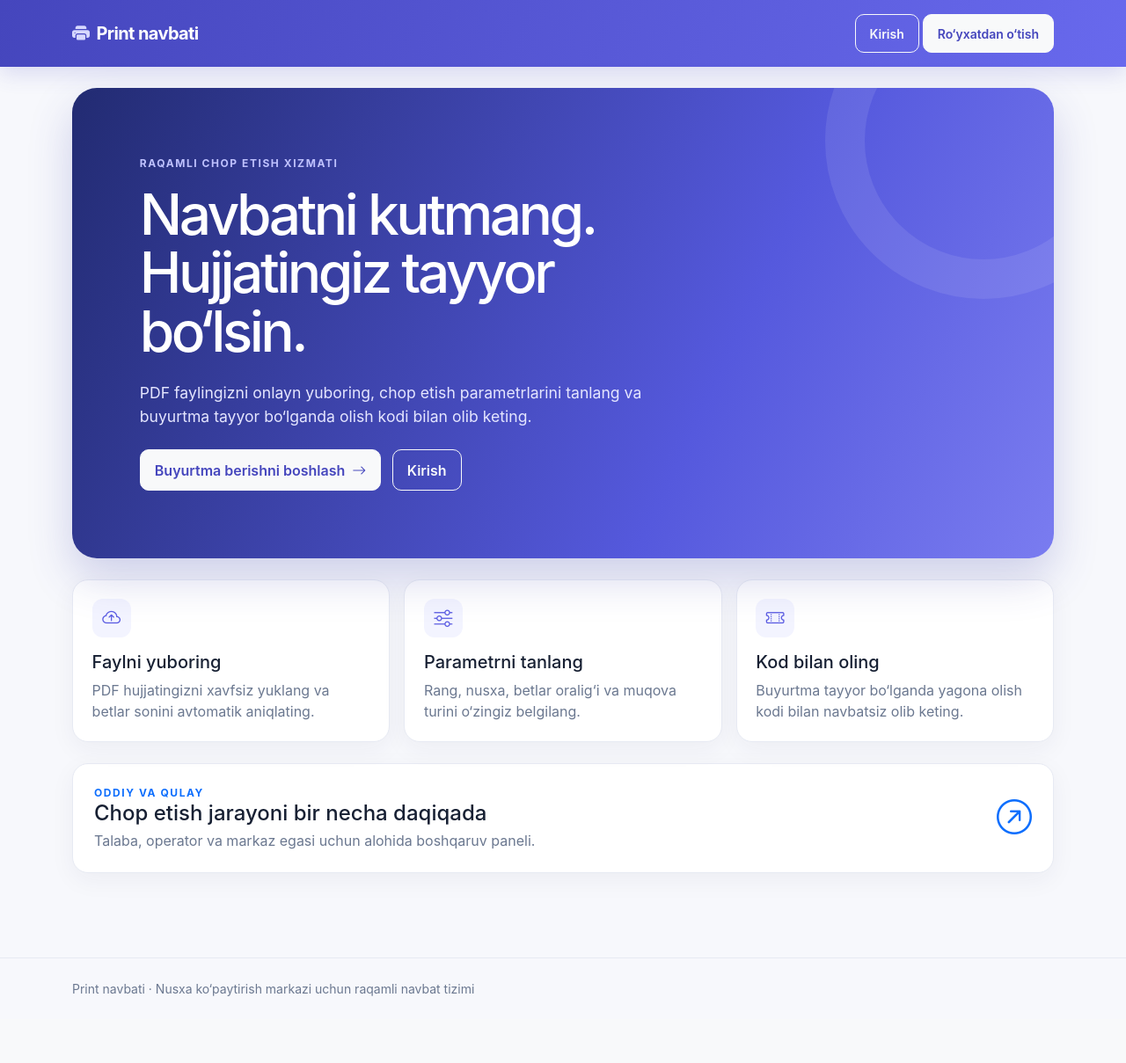
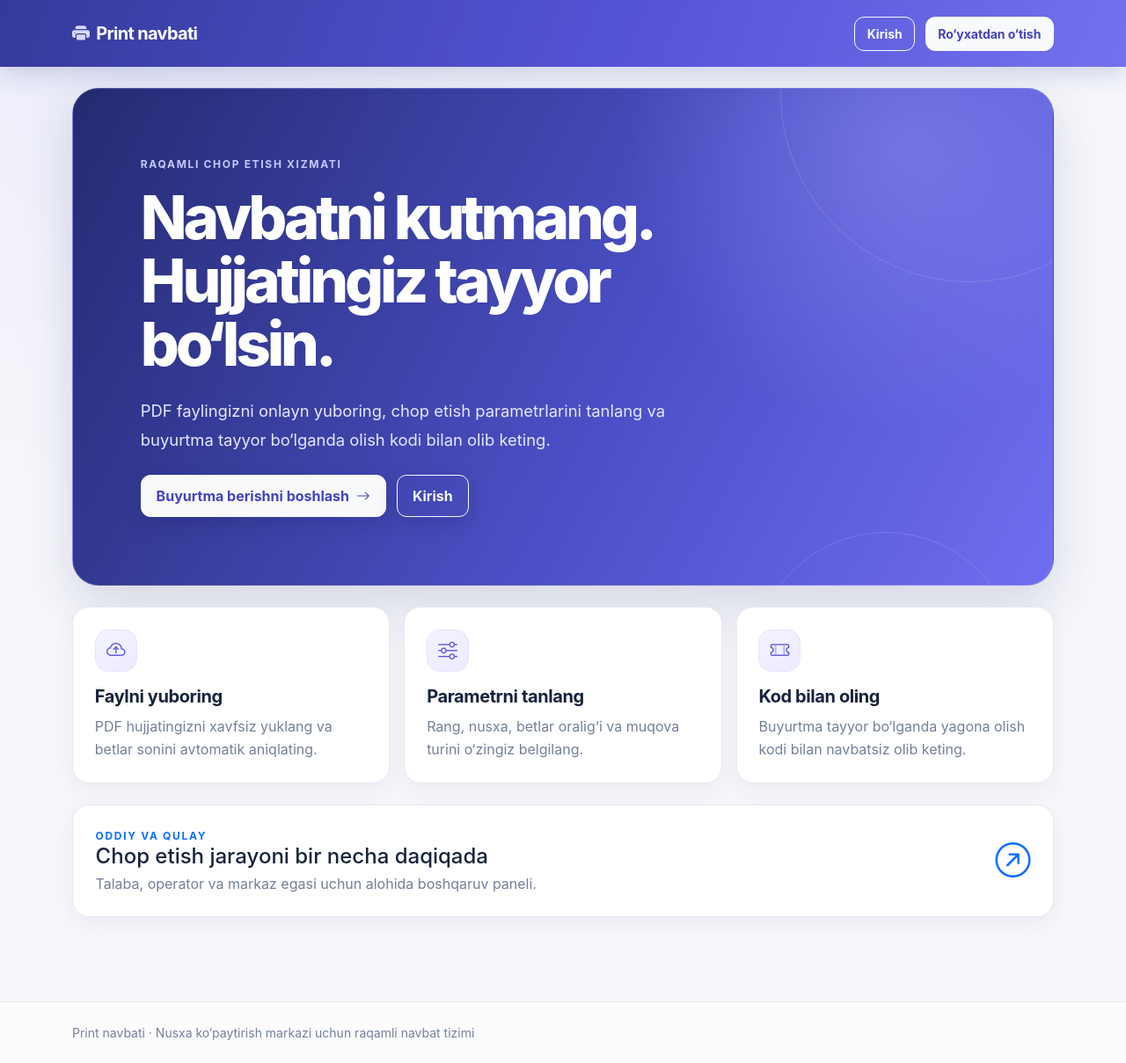
Before and after one commit to shunqor701/nodirbek-project, a Flask app: page / in a window 1280 px wide. Shown: the whole page at 88% size. Before the commit the page ends 1133 px from the top, so only its background shows below. Run offline with Flask 3, Linux system fonts and the light colour scheme.

Commit message:
Update project

```diff
--- a/nodir/static/css/style.css
+++ b/nodir/static/css/style.css
@@ -1,74 +1,257 @@
 :root {
-  --ink: #172033;
-  --muted: #6b7890;
-  --primary: #5b5ce2;
-  --primary-dark: #4546bd;
-  --lavender: #f3f4ff;
-  --line: #e7eaf3;
-  --success: #17a673;
-  --warning: #e59a25;
+  --ink: #18233c;
+  --muted: #74809a;
+  --primary: #5856dc;
+  --primary-dark: #4543bd;
+  --lavender: #f0efff;
+  --line: #e6e9f2;
+  --success: #158a67;
+  --warning: #c47b17;
+  --surface: #fff;
+  --shadow-sm: 0 8px 24px rgba(32, 43, 82, .06);
+  --shadow-lg: 0 20px 55px rgba(37, 45, 98, .16);
 }
 
 * { box-sizing: border-box; }
+
+html { scroll-behavior: smooth; }
+
 body {
+  display: flex;
+  flex-direction: column;
   min-height: 100vh;
   color: var(--ink);
-  background: #f7f8fc !important;
+  background:
+    radial-gradient(ellipse at 10% 0%, rgba(108, 105, 239, .08), transparent 34rem),
+    #f6f7fb;
   font-family: Inter, ui-sans-serif, system-ui, -apple-system, BlinkMacSystemFont, "Segoe UI", sans-serif;
+  -webkit-font-smoothing: antialiased;
 }
+
+body > main { flex: 1 0 auto; }
+
+a { color: var(--primary); text-decoration-thickness: 1px; text-underline-offset: 3px; }
+a:hover { color: var(--primary-dark); }
+
 .navbar {
-  background: linear-gradient(105deg, #4546bd 0%, #6869ed 100%) !important;
+  position: sticky;
+  top: 0;
+  z-index: 1020;
   min-height: 76px;
-  box-shadow: 0 8px 25px rgba(69, 70, 189, .16);
+  background: linear-gradient(110deg, #343a9a 0%, #5554d8 56%, #7371ed 100%) !important;
+  box-shadow: 0 8px 28px rgba(52, 58, 154, .2);
 }
-.navbar-brand { letter-spacing: -.03em; font-size: 1.25rem; }
+
+.navbar .container { gap: 1rem; }
+.navbar .container > div:last-child { display: flex; align-items: center; gap: .45rem; }
+.navbar-brand { letter-spacing: -.035em; font-size: 1.25rem; }
 .navbar-brand i { color: #d7d8ff; }
-.btn { border-radius: 10px; font-weight: 600; padding: .65rem 1rem; }
-.btn-primary { background: var(--primary); border-color: var(--primary); }
-.btn-primary:hover { background: var(--primary-dark); border-color: var(--primary-dark); }
+.navbar .btn { padding: .5rem .85rem; }
+
+.btn {
+  border-radius: 11px;
+  font-weight: 650;
+  padding: .7rem 1.05rem;
+  transition: transform .18s ease, box-shadow .18s ease, background-color .18s ease;
+}
+
+.btn:hover { transform: translateY(-1px); }
+.btn:active { transform: translateY(0); }
+.btn-primary {
+  background: linear-gradient(135deg, #625fe8, #4e4bcf);
+  border-color: var(--primary);
+  box-shadow: 0 5px 14px rgba(88, 86, 220, .18);
+}
+.btn-primary:hover {
+  background: linear-gradient(135deg, #514fcf, #403eae);
+  border-color: var(--primary-dark);
+  box-shadow: 0 8px 20px rgba(88, 86, 220, .25);
+}
 .btn-light { color: var(--primary-dark); }
+.btn-outline-light:hover { color: var(--primary-dark); }
+
 .hero {
+  position: relative;
+  isolation: isolate;
   overflow: hidden;
-  position: relative;
-  border-radius: 28px;
-  padding: clamp(2.2rem, 6vw, 5rem);
-  background: linear-gradient(115deg, #222b72 0%, #5559dd 65%, #7a7cf0 100%);
-  color: white;
-  box-shadow: 0 22px 50px rgba(57, 64, 170, .22);
+  border: 1px solid rgba(255, 255, 255, .16);
+  border-radius: 30px;
+  padding: clamp(2.2rem, 6vw, 5.2rem);
+  color: #fff;
+  background:
+    radial-gradient(circle at 85% 12%, rgba(165, 163, 255, .38), transparent 20rem),
+    linear-gradient(118deg, #242b71 0%, #4c50c8 58%, #706ef0 100%);
+  box-shadow: var(--shadow-lg);
 }
+
+.hero::before,
 .hero::after {
   content: "";
-  width: 360px; height: 360px;
-  position: absolute; right: -100px; top: -120px;
-  border: 45px solid rgba(255,255,255,.09);
+  position: absolute;
+  z-index: -1;
+  border: 1px solid rgba(255, 255, 255, .14);
   border-radius: 50%;
+  pointer-events: none;
 }
-.hero h1 { max-width: 650px; font-size: clamp(2.1rem, 5vw, 4.3rem); letter-spacing: -.055em; line-height: 1.04; }
-.hero p { max-width: 600px; color: #e5e6ff; font-size: 1.1rem; }
-.eyebrow { color: #bfc2ff; text-transform: uppercase; letter-spacing: .13em; font-size: .75rem; font-weight: 700; }
-.feature-card, .panel, .form-card, .table-wrap {
+
+.hero::before { width: 430px; height: 430px; right: -120px; top: -210px; }
+.hero::after { width: 300px; height: 300px; right: 40px; bottom: -240px; }
+.hero > * { position: relative; z-index: 1; }
+.hero h1 {
+  max-width: 700px;
+  margin-bottom: 0;
+  font-size: clamp(2.2rem, 5.4vw, 4.5rem);
+  font-weight: 780;
+  letter-spacing: -.06em;
+  line-height: 1.04;
+}
+.hero p { max-width: 620px; color: #e6e7ff; font-size: clamp(1rem, 1.6vw, 1.15rem); line-height: 1.75; }
+.hero .btn { box-shadow: 0 8px 22px rgba(19, 22, 76, .18); }
+.eyebrow {
+  color: #c7c8ff;
+  font-size: .75rem;
+  font-weight: 750;
+  letter-spacing: .14em;
+  text-transform: uppercase;
+}
+
+.feature-card,
+.panel,
+.form-card,
+.table-wrap,
+.stat-card {
   border: 1px solid var(--line);
-  background: white;
-  border-radius: 18px;
-  box-shadow: 0 8px 28px rgba(31, 42, 75, .05);
+  border-radius: 19px;
+  background: var(--surface);
+  box-shadow: var(--shadow-sm);
 }
-.feature-card { height: 100%; padding: 1.35rem; }
-.feature-icon { display: grid; place-items: center; width: 44px; height: 44px; border-radius: 12px; color: var(--primary); background: var(--lavender); font-size: 1.3rem; }
-.panel { padding: 1.5rem; }
-.form-card { max-width: 720px; margin: 2rem auto; padding: 2rem; }
-.form-control, .form-select { border-color: #dfe3ef; border-radius: 10px; padding: .7rem .85rem; }
-.form-control:focus, .form-select:focus { border-color: var(--primary); box-shadow: 0 0 0 .2rem rgba(91,92,226,.13); }
+
+.feature-card {
+  position: relative;
+  height: 100%;
+  padding: 1.55rem;
+  transition: transform .2s ease, box-shadow .2s ease, border-color .2s ease;
+}
+.feature-card:hover {
+  transform: translateY(-4px);
+  border-color: #d8d6ff;
+  box-shadow: 0 16px 35px rgba(32, 43, 82, .1);
+}
+.feature-card h5 { margin-bottom: .55rem; font-weight: 700; letter-spacing: -.02em; }
+.feature-card p { line-height: 1.65; }
+.feature-icon {
+  display: grid;
+  width: 48px;
+  height: 48px;
+  place-items: center;
+  border: 1px solid #e6e4ff;
+  border-radius: 15px;
+  color: var(--primary);
+  background: linear-gradient(145deg, #f4f3ff, #ecebff);
+  font-size: 1.35rem;
+}
+
+.panel { padding: 1.6rem; }
+.form-card { max-width: 720px; margin: 2rem auto; padding: clamp(1.35rem, 4vw, 2.25rem); }
+.form-card h2,
+main h2 { font-weight: 740; letter-spacing: -.04em; }
+.form-card form { margin-top: 1.35rem; }
+.form-label { color: #3a4661; font-size: .92rem; font-weight: 650; }
+.form-control,
+.form-select {
+  min-height: 46px;
+  border: 1px solid #dfe3ef;
+  border-radius: 11px;
+  background-color: #fff;
+  padding: .7rem .85rem;
+}
+.form-control::placeholder { color: #a0a8b8; }
+.form-control:focus,
+.form-select:focus {
+  border-color: var(--primary);
+  box-shadow: 0 0 0 .22rem rgba(88, 86, 220, .14);
+}
+input[type="file"].form-control { padding: .55rem; }
+input[type="file"]::file-selector-button {
+  margin: -.15rem .75rem -.15rem -.15rem;
+  border: 0;
+  border-radius: 8px;
+  padding: .55rem .8rem;
+  color: var(--primary-dark);
+  background: var(--lavender);
+  font-weight: 650;
+}
+.form-check-input:checked { border-color: var(--primary); background-color: var(--primary); }
+
 .table-wrap { overflow: hidden; }
+.table-responsive {
+  overflow-x: auto;
+  border: 1px solid var(--line);
+  border-radius: 17px;
+  box-shadow: var(--shadow-sm);
+}
 .table { margin-bottom: 0; vertical-align: middle; }
-.table th { background: #fafbfe; color: var(--muted); font-size: .78rem; text-transform: uppercase; letter-spacing: .05em; }
-.table td, .table th { padding: 1rem; border-color: var(--line); }
-.stat-card { padding: 1.25rem; border: 1px solid var(--line); border-radius: 16px; background: white; }
-.stat-card .number { font-size: 1.8rem; font-weight: 750; }
+.table th {
+  color: #75809a;
+  background: #f8f9fd;
+  font-size: .76rem;
+  font-weight: 750;
+  letter-spacing: .06em;
+  text-transform: uppercase;
+  white-space: nowrap;
+}
+.table td,
+.table th { padding: 1rem; border-color: var(--line); }
+.table tbody tr { transition: background-color .15s ease; }
+.table tbody tr:hover { background-color: #fafaff; }
+.table a { font-weight: 650; }
+
+.stat-card { padding: 1.3rem; }
+.stat-card .number { color: var(--primary-dark); font-size: 1.9rem; font-weight: 780; letter-spacing: -.04em; }
 .muted { color: var(--muted); }
-.badge { border-radius: 8px; padding: .48rem .7rem; font-weight: 600; }
-.alert { border: 0; border-radius: 12px; }
-.footer { color: var(--muted); border-top: 1px solid var(--line); }
+.badge { border-radius: 8px; padding: .48rem .7rem; font-weight: 650; }
+
+.alert {
+  border: 1px solid transparent;
+  border-radius: 13px;
+  box-shadow: 0 4px 14px rgba(32, 43, 82, .04);
+}
+.alert-success { color: #116b51; border-color: #cceee2; background: #effbf6; }
+.alert-danger { color: #a23c4a; border-color: #f5d2d7; background: #fff4f5; }
+.alert-warning { color: #875916; border-color: #f4e3bf; background: #fffaf0; }
+.footer {
+  color: var(--muted);
+  border-top: 1px solid var(--line);
+  background: rgba(255, 255, 255, .68);
+}
+
+:focus-visible { outline: 3px solid rgba(88, 86, 220, .48); outline-offset: 3px; }
+
+@media (max-width: 768px) {
+  .navbar { position: relative; }
+  .navbar .container { flex-wrap: wrap; padding-top: .75rem; padding-bottom: .75rem; }
+  .navbar .container > div:last-child { flex-wrap: wrap; }
+  .hero { border-radius: 22px; }
+  .table td,
+  .table th { padding: .8rem; }
+}
+
 @media (max-width: 576px) {
-  .navbar .btn { padding: .45rem .6rem; font-size: .8rem; }
-  .hero { border-radius: 18px; }
+  .navbar-brand { font-size: 1.1rem; }
+  .navbar .btn { padding: .45rem .65rem; font-size: .8rem; }
+  .hero { border-radius: 18px; padding: 2rem 1.4rem; }
+  .hero h1 { font-size: clamp(2rem, 11vw, 3rem); }
+  .form-card { margin: 1rem auto; }
+  main > .d-flex { align-items: flex-start !important; flex-direction: column; gap: .75rem; }
 }
+
+@media (prefers-reduced-motion: reduce) {
+  *,
+  *::before,
+  *::after {
+    scroll-behavior: auto !important;
+    animation-duration: .01ms !important;
+    animation-iteration-count: 1 !important;
+    transition-duration: .01ms !important;
+  }
+}
```
